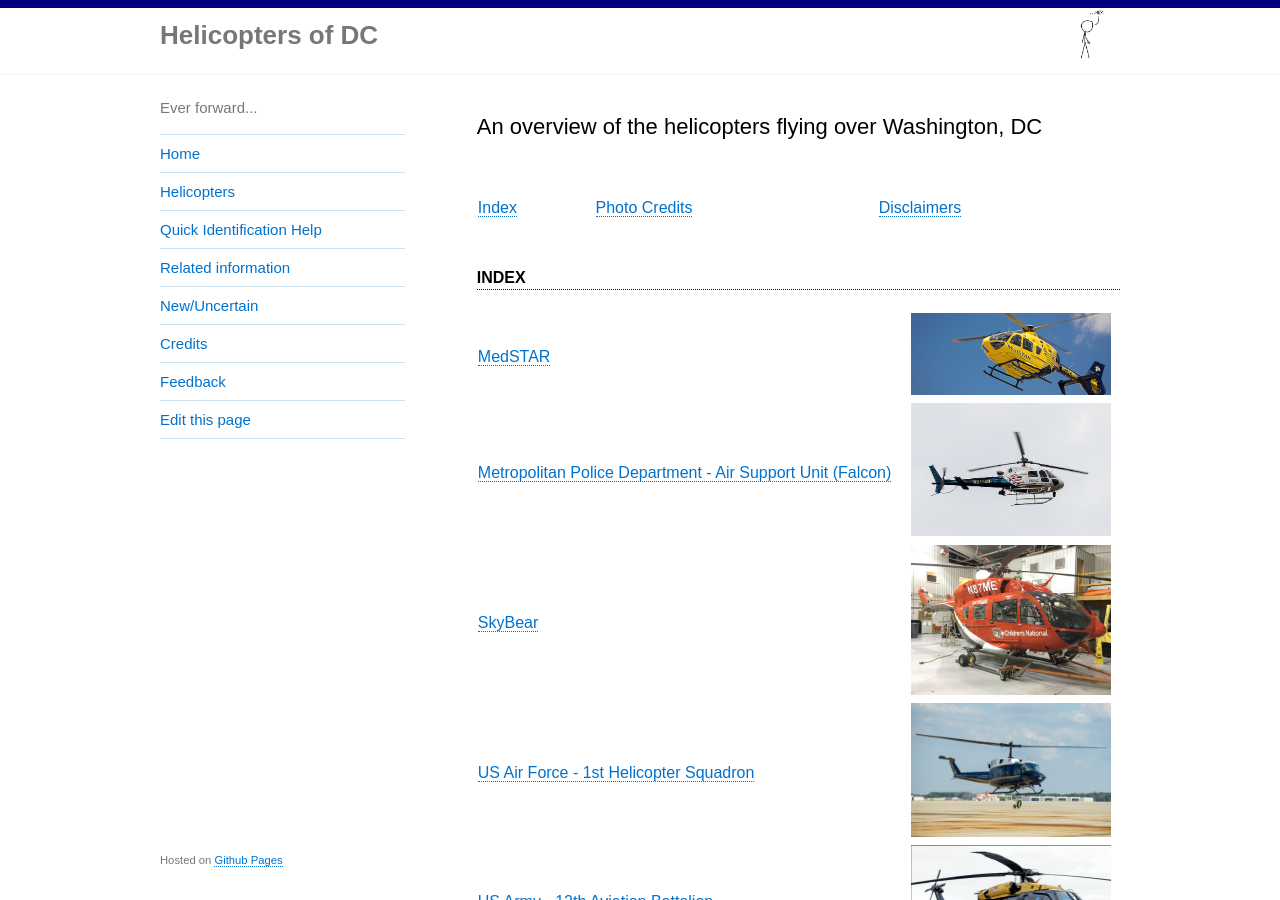
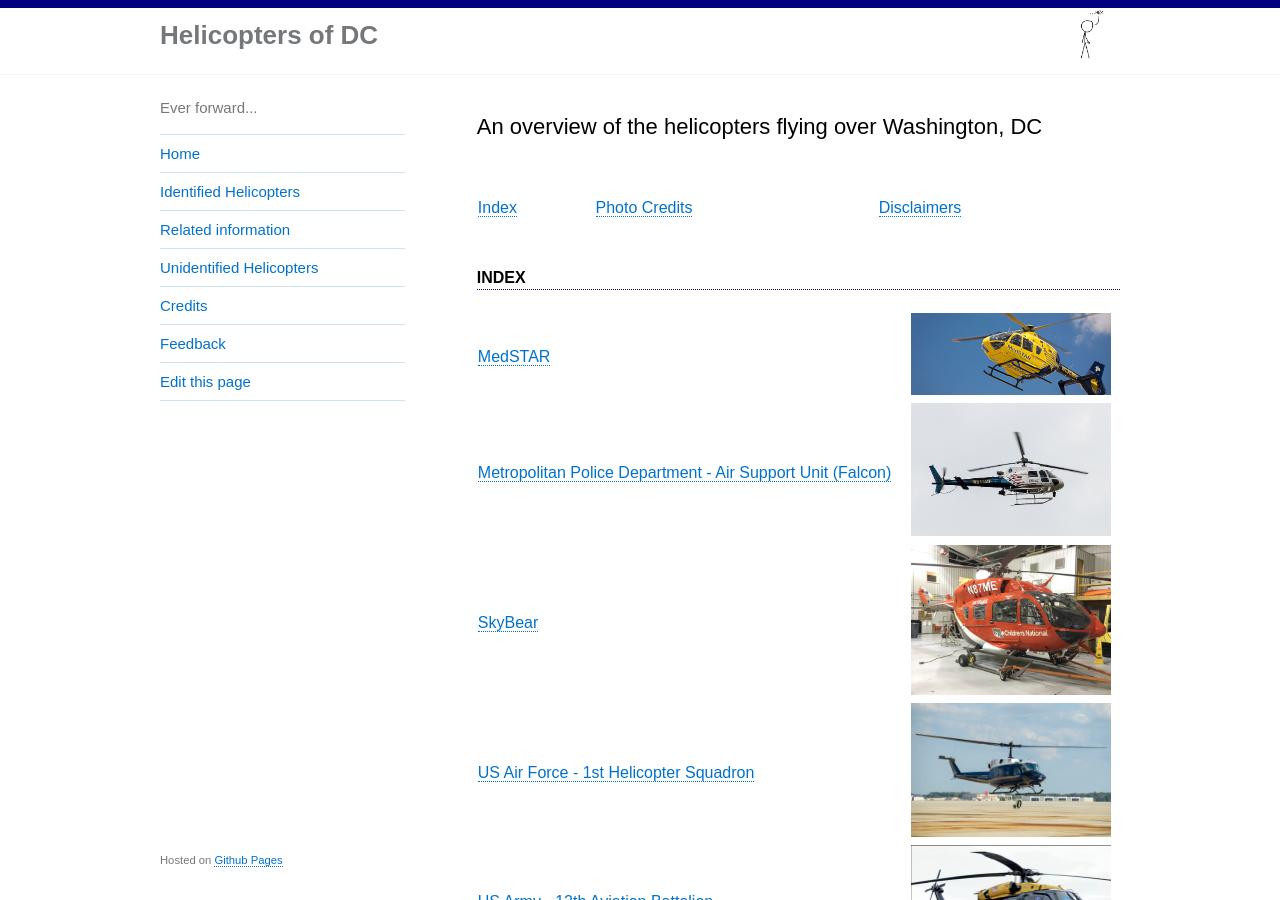
Before and after one commit to gbinal/dc-helicopters, a Jekyll site: the page built from index.md, in a window 1280 px wide and 900 px high. Built offline with Jekyll 4.4.1, drawn with Linux system fonts in a browser that asks for light colours.

Commit message:
updating the sidebar

```diff
--- a/_config.yml
+++ b/_config.yml
@@ -47,16 +47,13 @@ navigation:
 - text: Home
   url: /index.html
   internal: true
-- text: Helicopters
+- text: Identified Helicopters
   url: /helicopters/
-  internal: true
-- text: Quick Identification Help
-  url: /quick-identification/
   internal: true
 - text: Related information
   url: /related-information/
   internal: true
-- text: New/Uncertain
+- text: Unidentified Helicopters
   url: /uncertain/
   internal: true
 - text: Credits
```
